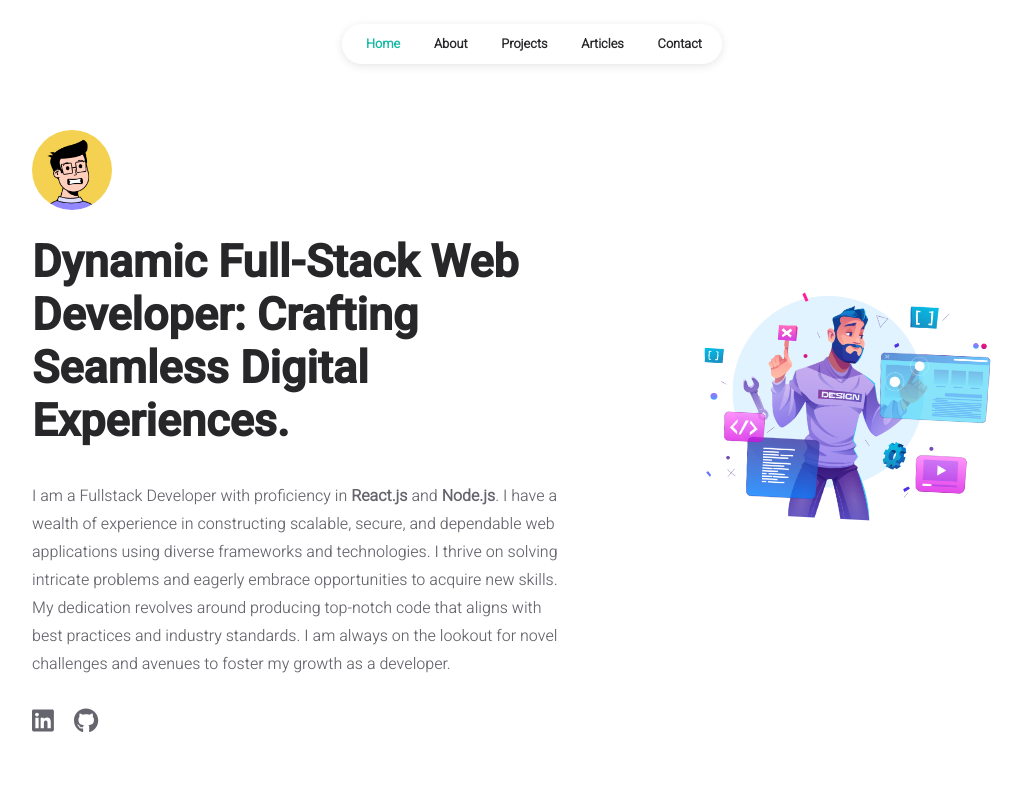
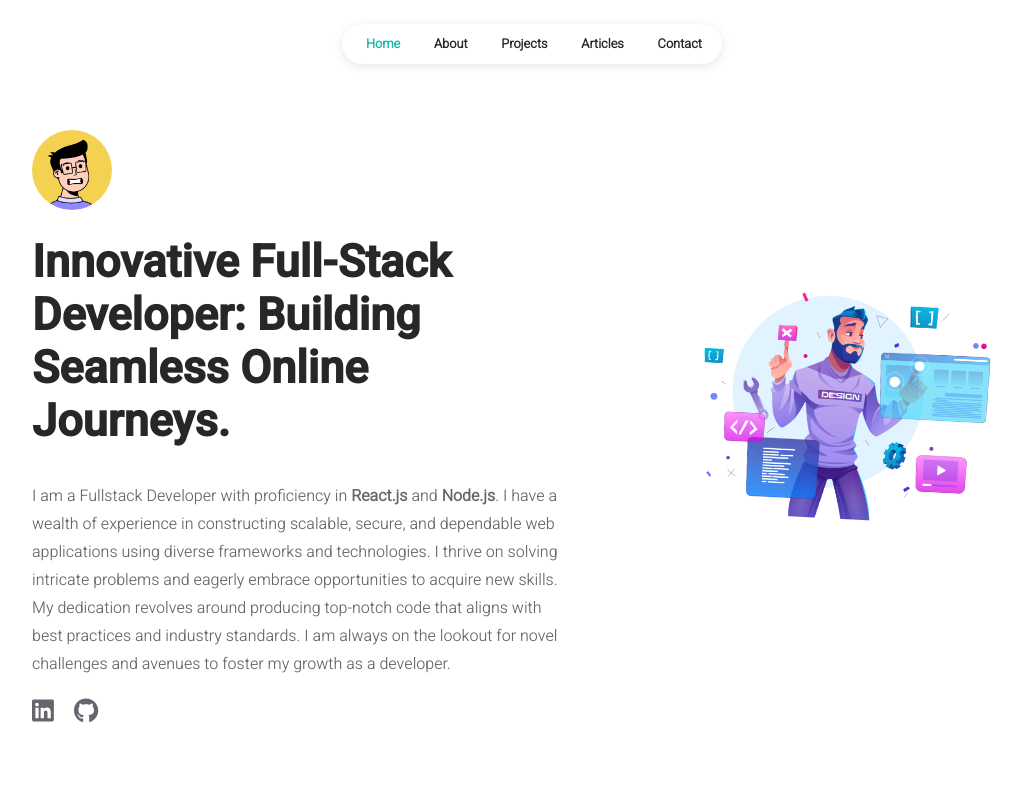
Before and after one commit to mnogot098/mohamed-portfolio, a React (Create React App) app: page / in a window 1280 px wide. Shown: the top 800 px of the page, without its empty margins (108-1130 px from the left). Built offline with nearby package versions, Linux system fonts and the light colour scheme.

Commit message:
sample modify

```diff
--- a/src/data/user.js
+++ b/src/data/user.js
@@ -18,7 +18,7 @@ const INFO = {
 	},
 
 	homepage: {
-		title: "Dynamic Full-Stack Web Developer: Crafting Seamless Digital Experiences.",
+		title: "Innovative Full-Stack Developer: Building Seamless Online Journeys.",
 		description:
 			"I am a Fullstack Developer with proficiency in React.js and Node.js. I have a wealth of experience in constructing scalable, secure, and dependable web applications using diverse frameworks and technologies. I thrive on solving intricate problems and eagerly embrace opportunities to acquire new skills. My dedication revolves around producing top-notch code that aligns with best practices and industry standards. I am always on the lookout for novel challenges and avenues to foster my growth as a developer.",
 	},
--- a/src/pages/homepage.jsx
+++ b/src/pages/homepage.jsx
@@ -119,7 +119,7 @@ const Homepage = () => {
 							>
 								<FontAwesomeIcon
 									icon={faLinkedin}
-									className="homepage-social-icon"
+									className="homepage-social-icon linkedin-icon"
 								/>
 							</a>
 							<a
@@ -129,7 +129,7 @@ const Homepage = () => {
 							>
 								<FontAwesomeIcon
 									icon={faGithub}
-									className="homepage-social-icon"
+									className="homepage-social-icon github-icon"
 								/>
 							</a>
 						</div>
--- a/src/pages/styles/homepage.css
+++ b/src/pages/styles/homepage.css
@@ -55,7 +55,7 @@
 	display: flex;
 	justify-content: left;
 	align-items: center;
-	padding-top: 30px;
+	padding-top: 20px;
 }
 
 .homepage-social-icon {
@@ -65,8 +65,12 @@
 	color: var(--secondary-color);
 }
 
-.homepage-social-icon:hover {
-	color: var(--primary-color);
+.github-icon:hover {
+	color:rgb(39, 39, 158);
+}
+
+.linkedin-icon:hover {
+	color:rgb(15, 79, 174);
 }
 
 .homepage-after-title {
```
